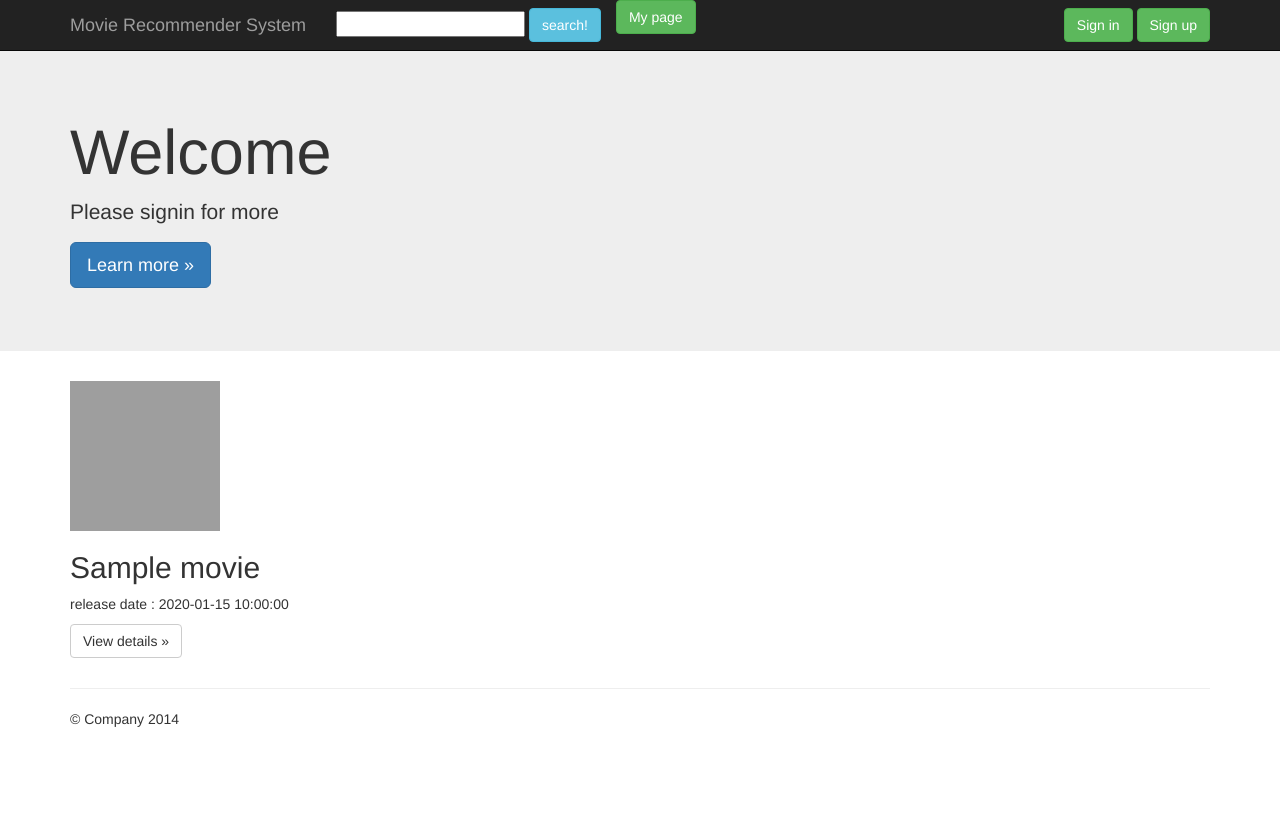
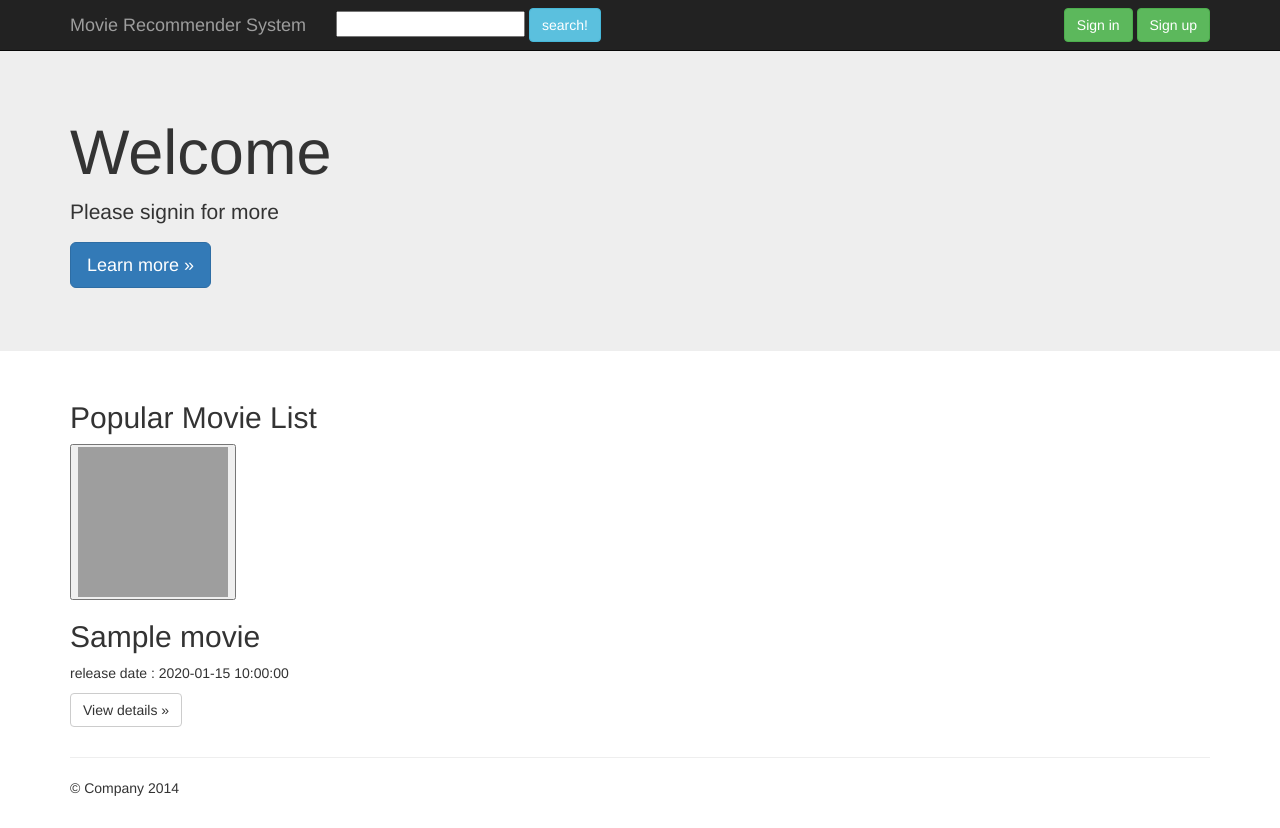
Before and after one commit to leek1211/BCM, a Flask app: template app/templates/main.html in a window 1280 px wide. Before the commit the page ends 727 px from the top, so only its background shows below. Run offline with Flask 2, Linux system fonts and the light colour scheme; tables that the repository leaves empty hold one stand-in row (values such as "Sample post"); the template is opened without the code that fills it: values that come from a table or form of the project are taken from there, most other values are stand-ins (such as "Sample title", 1, 10 or a date in 2020); some libraries are stand-ins or nearby versions; grey boxes are pictures that could not be loaded.

Commit message:
Simplify template structure

```diff
--- /dev/null
+++ b/app/static/js/movie/info.js
@@ -0,0 +1,23 @@
+
+function get_movie_modal(movie_id) {
+  show_modal();
+  $.ajax({
+    type:'GET',
+    url: 'movie/'+movie_id,
+    success: function(data) {
+      $('#movie-info-modal-body').html(data);
+    }
+  });
+};
+
+function show_modal() {
+  $('#movie-info-modal').modal('show');
+}
+
+function hide_modal() {
+  $('#movie-info-modal').modal('hide');
+}
+
+$(document).ajaxStart(function() {
+  $('#movie-info-modal-body').html("Loading...");
+});
--- /dev/null
+++ b/app/static/js/movie/rating.js
@@ -0,0 +1,22 @@
+function show_rate(rating) {
+  rs = "" + rating;
+  if (rs >0)
+    $('input:radio[name=rating]').filter('[value='+rs +']').prop('checked',true);
+  return true;
+}
+
+function rate_movie(url) {
+
+  var tag = $('input:radio:checked');
+  if (tag.length == 0) return false;
+  else  {
+    $.post(url,
+           { rating: tag[0].value},
+           function(data, status) {
+           });
+           hide_modal();
+           alert('Rated successfully');
+
+           return false;
+  }
+}
--- a/app/static/js/rating.js
+++ /dev/null
@@ -1,6 +0,0 @@
-function show_rate(rating) {
-  rs = "" + rating;
-  if (rs >0)
-    $('input:radio[name=rating]').filter('[value='+rs +']').prop('checked',true);
-  return true;
-}
--- a/app/templates/base.html
+++ b/app/templates/base.html
@@ -20,7 +20,7 @@
     <!-- Custom styles for this template -->
     <link href="/static/css/main.css" rel="stylesheet">
 
-    <script src="/static/js/search.js"> </script>
+    <script src="/static/js/movie/search.js"> </script>
     <!-- HTML5 shim and Respond.js for IE8 support of HTML5 elements and media queries -->
     <!--[if lt IE 9]>
       <script src="https://oss.maxcdn.com/html5shiv/3.7.2/html5shiv.min.js"></script>
@@ -51,8 +51,6 @@
                 <input type='button' class='btn btn-info' value="search!"></button>
             </form>
           </div>
-              <button onclick="window.location.href='{{ url_for("user.user_profile", userid=session["user_id"]) }}'" class="btn btn-success">My page</button>
-
 
           <div class="navbar-form navbar-right">
             {% if not 'user_id' in session %}
--- a/app/templates/main.html
+++ b/app/templates/main.html
@@ -1,55 +1,29 @@
 {% extends "base.html" %}
 
 {% block content %}
-
 <!-- Main jumbotron for a primary marketing message or call to action -->
 <div class="jumbotron">
   <div class="container">
     {% if 'user_id' in session %}
     <h1>Welcome, {{ user.name }} !</h1>
+    <p><a class="btn btn-primary btn-lg" href= '{{ url_for("user.user_profile", userid=session["user_id"]) }}' role="button">My page&raquo;</a></p>
     {% else %}
     <h1>Welcome</h1>
     <p> Please signin for more </p>
+    <p><a class="btn btn-primary btn-lg" href="#" role="button">Learn more &raquo;</a></p>
     {% endif %}
-    <p><a class="btn btn-primary btn-lg" href="#" role="button">Learn more &raquo;</a></p>
   </div>
 </div>
 
 <div class="container">
   <!-- Example row of columns -->
-
-  {% for row in rows %}
-  <div class="row">
-
-    {% for movie in row %}
-    {% if movie != None %}
-
-    <div class="col-md-4">
-      <a href="{{ url_for('movie.movie_info', id=movie.id) }}" >
-        <img src=
-        {% if movie['poster_path'] %}
-        "https://image.tmdb.org/t/p/w150/{{ movie['poster_path'] }}"
-        {% else %}
-        "/static/img/image-not-found.png"
-        {% endif %}
-        height="150" width="150" href='/movie/{{ movie["id"] }}/' />
-      </a>
-
-      <h2>{{ movie['title'] }}</h2>
-      <p> release date : {{ movie['release_date'] }} </p>
-      <p><a class="btn btn-default" href="{{ url_for('movie.movie_info', id=movie.id) }}" role="button">View details &raquo;</a></p>
-    </div>
-    {% endif %}
-    {% endfor %}
-  </div>
-  {% endfor %}
-
+  <h2> Popular Movie List </h2>
+  {% include 'movie/list.html' %}
   <hr>
   <footer>
     <p>&copy; Company 2014</p>
   </footer>
 
+
 </div> <!-- /container -->
-
-
 {% endblock %}
--- /dev/null
+++ b/app/templates/movie/list.html
@@ -0,0 +1,50 @@
+<script src="/static/js/movie/info.js"> </script>
+<script src="/static/js/movie/rating.js"> </script>
+{% for row in rows %}
+<div class="row">
+
+  {% for movie in row %}
+  {% if movie != None %}
+
+  <div class="col-md-4">
+    <button onclick="get_movie_modal({{ movie['id'] }});">
+      <img src=
+      {% if movie['poster_path'] %}
+      "https://image.tmdb.org/t/p/w150/{{ movie['poster_path'] }}"
+      {% else %}
+      "/static/img/image-not-found.png"
+      {% endif %}
+      height="150" width="150" onclick="get_movie_modal({{ movie['id'] }});"/>
+    </button>
+
+    <h2>{{ movie['title'] }}</h2>
+    <p> release date : {{ movie['release_date'] }} </p>
+    <p><button class="movie-info btn btn-default" onclick="get_movie_modal({{ movie['id'] }});" role="button">View details &raquo;</button></p>
+  </div>
+  {% endif %}
+  {% endfor %}
+</div>
+{% endfor %}
+<!-- Modal HTML -->
+<div id="movie-info-modal" class="modal fade">
+  <div class="modal-dialog">
+    <div class="modal-content" >
+      <div class="modal-header">
+        <button type="button" class="close" data-dismiss="modal"
+          aria-hidden="true">&times;</button>
+        <h4 class="modal-title">Confirmation</h4>
+      </div>
+      <div class="modal-body" id="movie-info-modal-body" >
+        <p class="text-warning">
+          Loading...
+        </p>
+      </div>
+      <div class="modal-footer">
+        <button type="button" class="btn btn-default" data-dismiss="modal">Close</button>
+      </div>
+    </div>
+    <!-- /.modal-content -->
+  </div>
+  <!-- /.modal-dialog -->
+</div>
+<!-- /.modal -->
--- a/app/views/movie.py
+++ b/app/views/movie.py
@@ -19,10 +19,12 @@ def movie_search(title):
     if response['total_results'] > 100:
         response['results'] = response['results'][0:100]
 
-    return render_template('movie/search.html', res=response)
+    rows = map(None, *(iter(response['results']),) * 3)
+
+    return render_template('movie/search.html', total_results=response['total_results'], rows=rows)
 
 @mod.route('/movie/<id>/')
 @requires_login
 def movie_info(id):
     m = tmdb.Movies(id)
-    return render_template('movie/info.html', movie=m.info(), credits = m.credits(), review=g.user.get_review(id))
+    return render_template('movie/info.html', movie=m.info(), casts=m.credits()['cast'], crews=m.credits()['crew'], review=g.user.get_review(id))
--- a/app/views/review.py
+++ b/app/views/review.py
@@ -21,7 +21,7 @@ def review_rate(movie_id):
     rating = int(request.form['rating'])
     myReview = g.user.get_review(movie_id)
     if myReview:
-        myReview.rate = rating
+        myReview.rating = rating
         db.session.commit()
     else :
         review = Review(movie_id=movie_id, user_id=g.user.id, rating=rating)
```
Also changed, not shown: app/templates/movie/info.html (+18 -31 lines), app/templates/movie/search.html (+3 -23 lines), app/static/js/movie/search.js (renamed from app/static/js/search.js).
